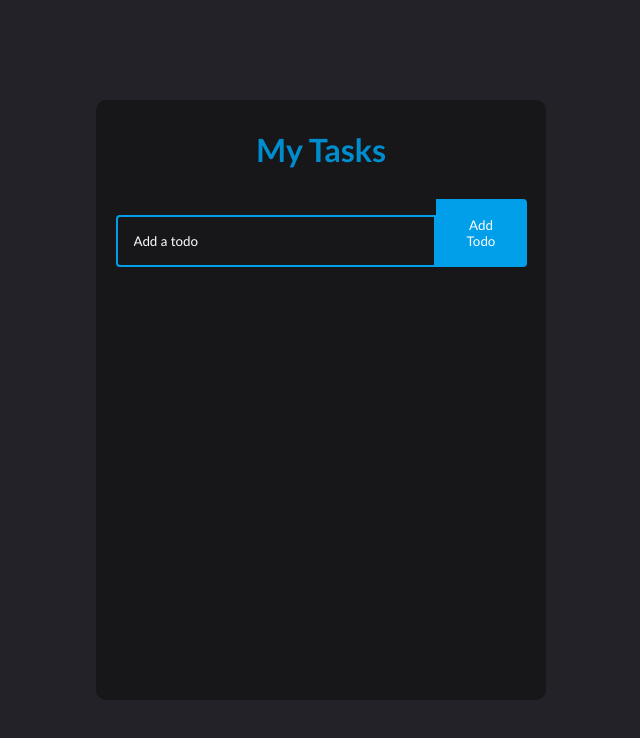
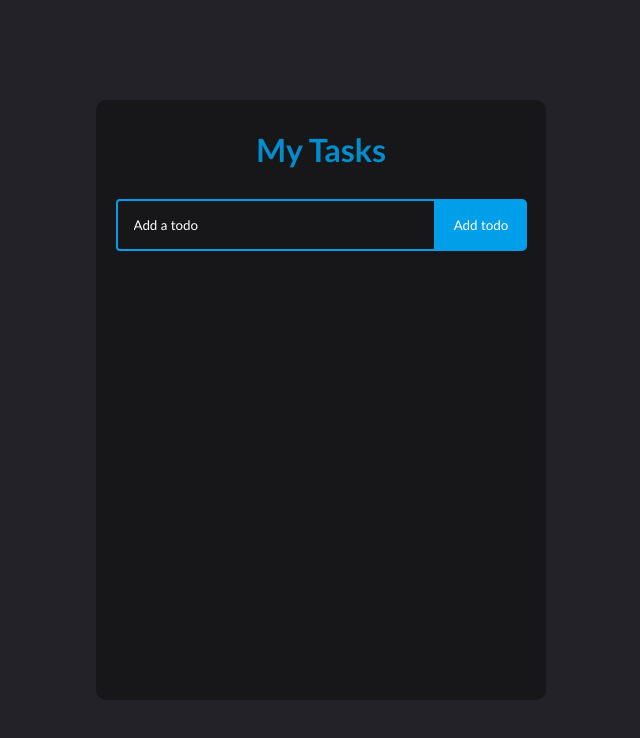
Before and after one commit to lucasli233/react-todo-v1, a React (Create React App) app: page / in a window 1280 px wide. Shown: the top 738 px of the page, without its empty margins (319-959 px from the left). Built offline with nearby package versions, Linux system fonts and the light colour scheme.

Commit message:
adjusting css, swapped edit & delete buttons

```diff
--- a/src/App.css
+++ b/src/App.css
@@ -50,12 +50,11 @@ h1 {
 .todo-button {
   padding: 18px;
   border: none;
-  border-radius: 0 4px 4px 0;
+  border-radius: 0 5px 5px 0;
   cursor: pointer;
   outline: none;
   background: #019fe9;
   color: white;
-  text-transform: capitalize;
   width: 91px;
 }
 
@@ -65,7 +64,6 @@ h1 {
 
 .todo-button.edit {
   background: #012f47;
-  padding: 18px;
 }
 
 .todo-container {
@@ -85,11 +83,13 @@ h1 {
   padding: 16px;
   height: 52px;
   border-radius: 5px;
-  width: 410px;
+  width: 412px;
+
 }
 
 .icons {
   display: flex;
+  flex-direction: row;
   align-items: center;
   font-size: 24px;
   cursor: pointer;
--- a/src/components/Todo.js
+++ b/src/components/Todo.js
@@ -27,13 +27,13 @@ function Todo({ todos, completeTodo, removeTodo, updateTodo }) {
         {todo.text}
       </div>
       <div className="icons">
+        <BiEdit
+          onClick={() => setEdit({ id: todo.id, value: todo.text })}
+          className="edit-icon"
+        />
         <BiTrash
           onClick={() => removeTodo(todo.id)}
           className="delete-icon"
-        />
-        <BiEdit
-          onClick={() => setEdit({ id: todo.id, value: todo.text })}
-          className="edit-icon"
         />
       </div>
     </div>
```
Also changed, not shown: 1 other file (tests, documents, lock files or other folders).
